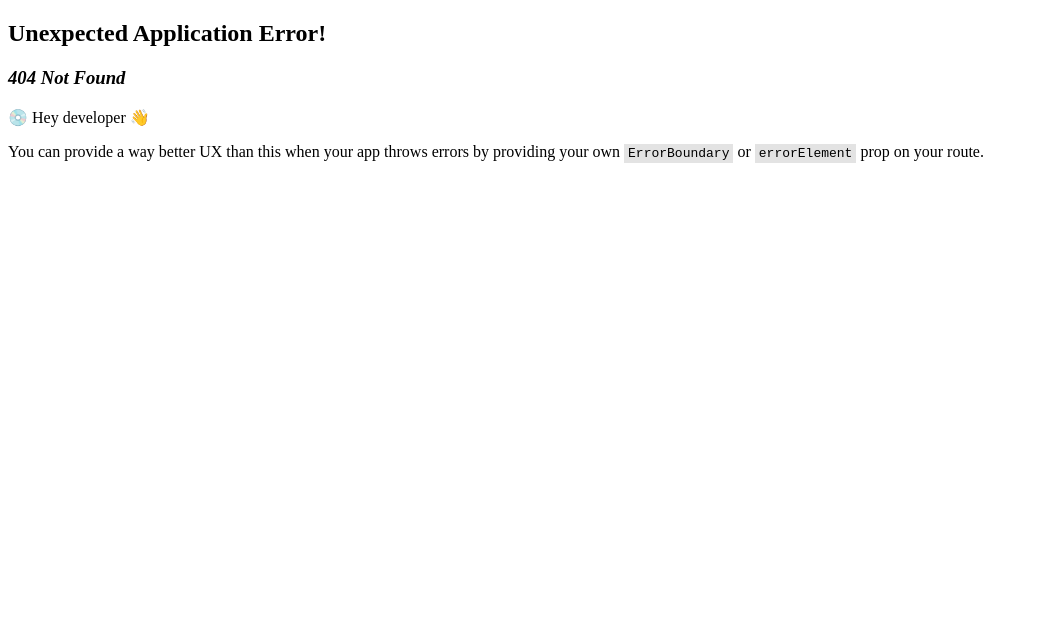
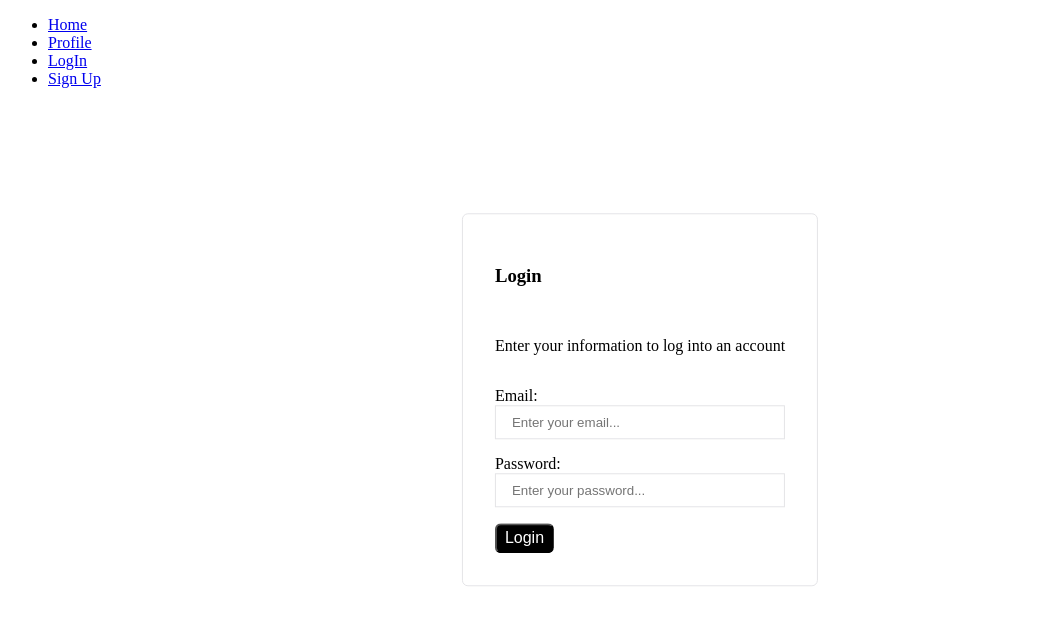
Before and after one commit to TackoBracko/crossfit-tracker-app, a React (Vite) app: page /login in a window 1280 px wide. Before the commit this address had no page. Shown: the top 622 px of the page, without its empty margins (0-1039 px from the left). Built offline with nearby package versions, Linux system fonts and the light colour scheme.

Commit message:
feat: add loader function to initial routes

```diff
--- a/src/App.jsx
+++ b/src/App.jsx
@@ -1,11 +1,28 @@
-import { createBrowserRouter, RouterProvider } from 'react-router-dom';
+import { createBrowserRouter, redirect, RouterProvider } from 'react-router-dom';
 
 import RootLayout from './pages/Root';
 import HomePage from './pages/Home';
 import ProfilePage from './pages/Profile';
 import LogInPage from './pages/LogIn';
 import SignUpPage from './pages/SignUp';
-import ProtectedRoutes from './components/utils/ProtectedRoutes';
+
+const isUserLogged = false;
+
+const protectedRoutesLoader = () => {
+  if (!isUserLogged) {
+    return redirect('/login');
+  } else {
+    return null;
+  }
+};
+
+const publicRoutesLoader = () => {
+  if (isUserLogged) {
+    return redirect('/');
+  } else {
+    return null;
+  }
+};
 
 const router = createBrowserRouter([
   {
@@ -13,26 +30,24 @@ const router = createBrowserRouter([
     element: <RootLayout />,
     children: [
       {
-        path: 'logInPage',
-        element: <LogInPage />,
+        index: true,
+        loader: protectedRoutesLoader,
+        element: <HomePage />,
       },
       {
-        path: '',
-        element: <ProtectedRoutes />,
-        children: [
-          {
-            path: 'homepage',
-            element: <HomePage />,
-          },
-          {
-            path: 'profile',
-            element: <ProfilePage />,
-          },
-        ],
+        path: 'profile',
+        loader: protectedRoutesLoader,
+        element: <ProfilePage />,
       },
       {
-        path: 'signUpPage',
+        path: 'login',
+        element: <LogInPage />,
+        loader: publicRoutesLoader,
+      },
+      {
+        path: 'signup',
         element: <SignUpPage />,
+        loader: publicRoutesLoader,
       },
     ],
   },
--- a/src/components/AppNavigation.jsx
+++ b/src/components/AppNavigation.jsx
@@ -7,16 +7,16 @@ export default function AppNavigation() {
         <nav>
           <ul>
             <li>
-              <NavLink to="homepage">Home</NavLink>
+              <NavLink to="">Home</NavLink>
             </li>
             <li>
               <NavLink to="profile">Profile</NavLink>
             </li>
             <li>
-              <NavLink to="logInPage">LogIn</NavLink>
+              <NavLink to="login">LogIn</NavLink>
             </li>
             <li>
-              <NavLink to="signUpPage">Sign Up</NavLink>
+              <NavLink to="signup">Sign Up</NavLink>
             </li>
           </ul>
         </nav>
--- a/src/components/utils/ProtectedRoutes.jsx
+++ b/src/components/utils/ProtectedRoutes.jsx
@@ -1,7 +1,7 @@
 import { Navigate, Outlet } from 'react-router-dom';
 
 export default function ProtectedRoutes() {
-  const isLoggin = false;
+  const isLoggin = true;
 
   if (isLoggin) {
     return <Outlet />;
```
